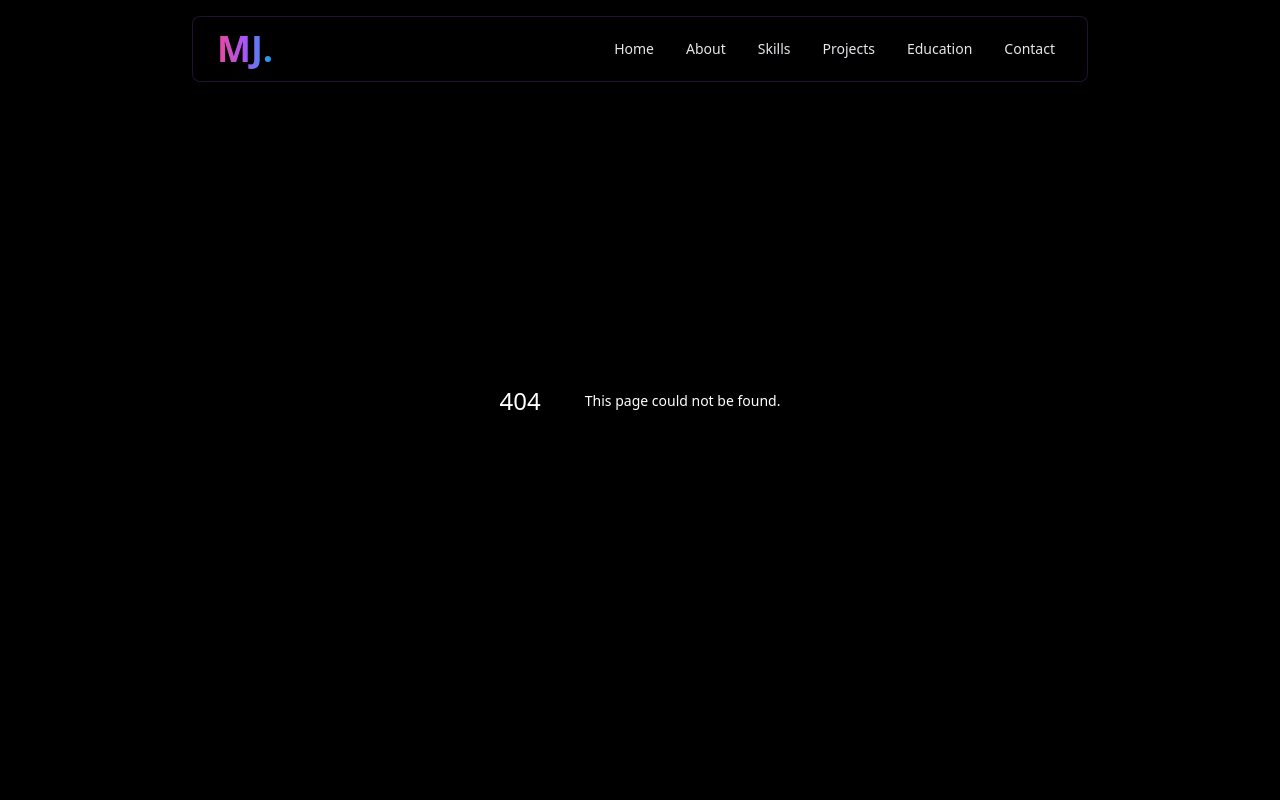
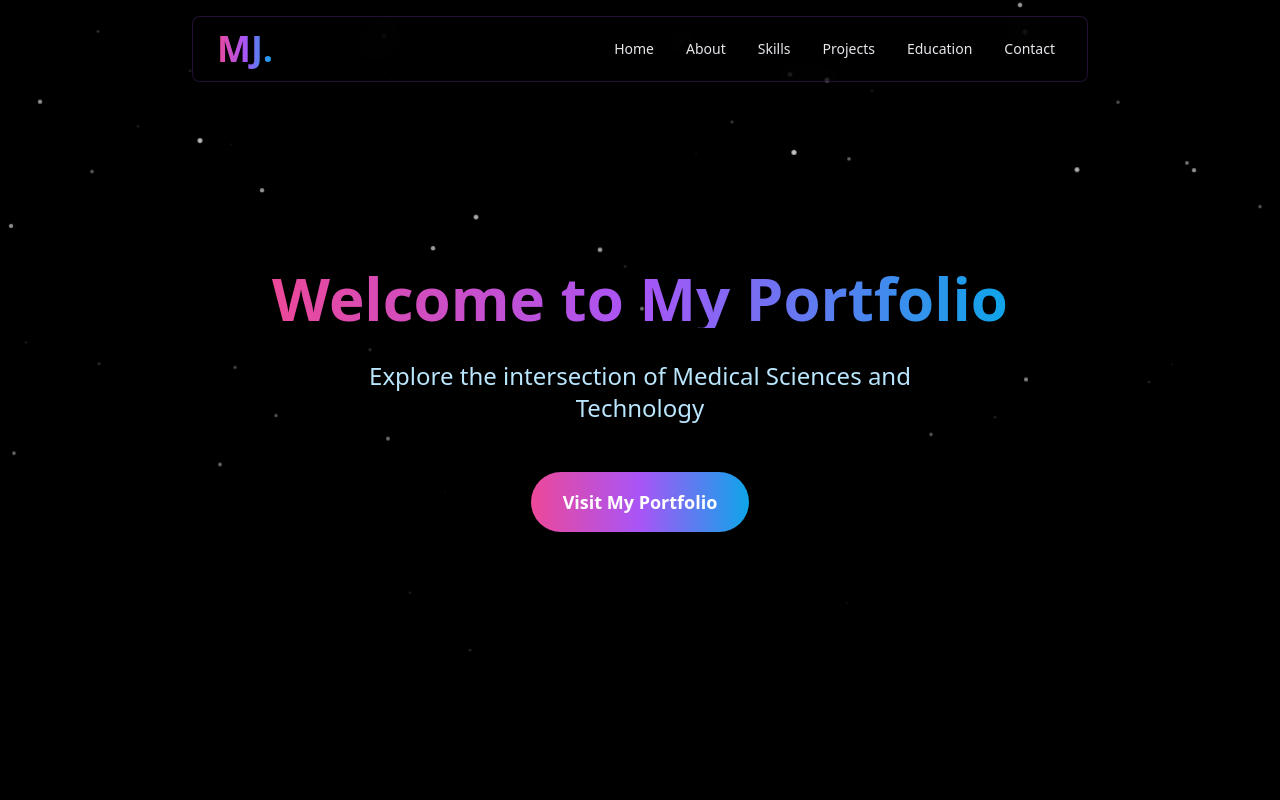
Before and after one commit to Misbah-jameel/misbah-jameel-portfolio, a Next.js app: page /components/Welcome in a window 1280 px wide. Before the commit this address had no page. Shown: the top 800 px of the page. Built offline with nearby package versions, Linux system fonts and the light colour scheme.

Commit message:
add welcome file

```diff
--- /dev/null
+++ b/src/app/components/Welcome/page.tsx
@@ -0,0 +1,52 @@
+
+"use client";
+
+// import { useState, useEffect } from "react";
+import Link from "next/link";
+
+const WelcomePage = () => {
+  return (
+    <div className="relative h-screen w-full overflow-hidden bg-black">
+      {/* Space Background with Stars */}
+      <div className="absolute top-0 left-0 w-full h-full z-0 overflow-hidden">
+        {/* Stars */}
+        {[...Array(200)].map((_, i) => (
+          <div
+            key={i}
+            className="absolute w-1 h-1 bg-white rounded-full animate-star"
+            style={{
+              top: `${Math.random() * 100}%`,
+              left: `${Math.random() * 100}%`,
+              animationDelay: `${Math.random() * 5}s`,
+              animationDuration: `${2 + Math.random() * 3}s`,
+            }}
+          ></div>
+        ))}
+      </div>
+
+      {/* Content */}
+      <div className="relative z-10 flex flex-col items-center justify-center h-full text-white">
+        {/* Heading */}
+        <h1 className="text-4xl md:text-6xl font-bold mb-8 text-center bg-gradient-to-r from-pink-500 via-purple-500 to-sky-500 bg-clip-text text-transparent">
+          Welcome to My Portfolio
+        </h1>
+
+        {/* Subheading */}
+        <p className="text-xl md:text-2xl mb-12 text-center max-w-2xl text-sky-200">
+          Explore the intersection of Medical Sciences and Technology
+        </p>
+
+        {/* Button */}
+        <div>
+          <Link href="/portfolio">
+            <button className="bg-gradient-to-r from-pink-500 via-purple-500 to-sky-500 text-white px-8 py-4 rounded-full font-semibold text-lg hover:opacity-10 transition-opacity duration-300">
+              Visit My Portfolio
+            </button>
+          </Link>
+        </div>
+      </div>
+    </div>
+  );
+};
+
+export default WelcomePage;
```
